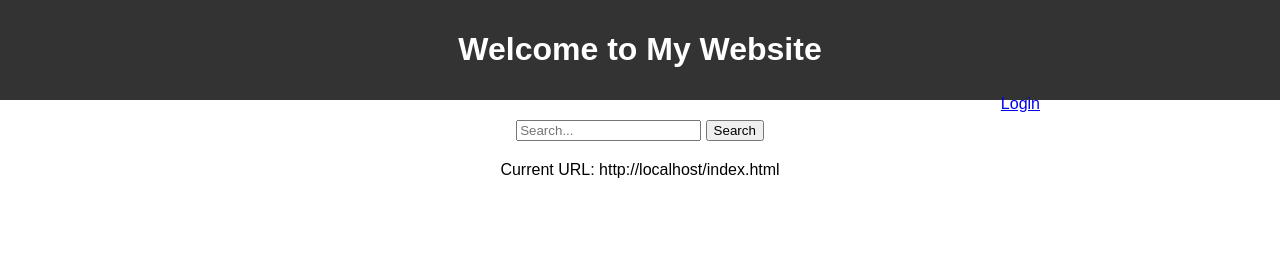
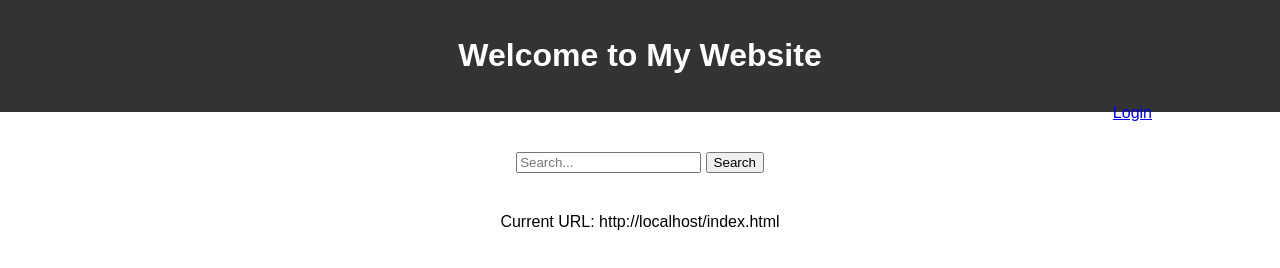
Before and after one commit to csm009177/express, a website: page index.html in a window 1280 px wide. Drawn offline with Linux system fonts and the light colour scheme.

Commit message:
chng unit px ->vh,vw

```diff
--- a/index.html
+++ b/index.html
@@ -1,7 +1,9 @@
 <!DOCTYPE html>
-<html>
+<html lang="en">
 <head>
-    <title>홈페이지</title>
+  <meta charset="UTF-8">
+  <meta name="viewport" content="width=device-width, initial-scale=1.0">
+    <title>main</title>
     <style>
         body {
             font-family: Arial, sans-serif;
@@ -12,21 +14,21 @@
         .header {
             background-color: #333;
             color: white;
-            padding: 10px;
+            padding: 2vh; /* 높이의 2%만큼 padding 추가 */
         }
         .container {
-            max-width: 800px;
+            max-width: 80vw; /* 너비의 80%로 최대 너비 설정 */
             margin: 0 auto;
         }
         .login-button {
             float: right;
-            margin-top: 5px;
+            margin-top: 1vh; /* 높이의 1%만큼 margin-top 추가 */
         }
         .search-box {
-            margin: 20px 0;
+            margin: 5vh 0; /* 높이의 5%만큼 margin 추가 */
         }
         .url-status {
-            margin-top: 20px;
+            margin-top: 2vh; /* 높이의 2%만큼 margin-top 추가 */
         }
     </style>
 </head>
```
Also changed, not shown: new.html (added, +11 -0 lines).
